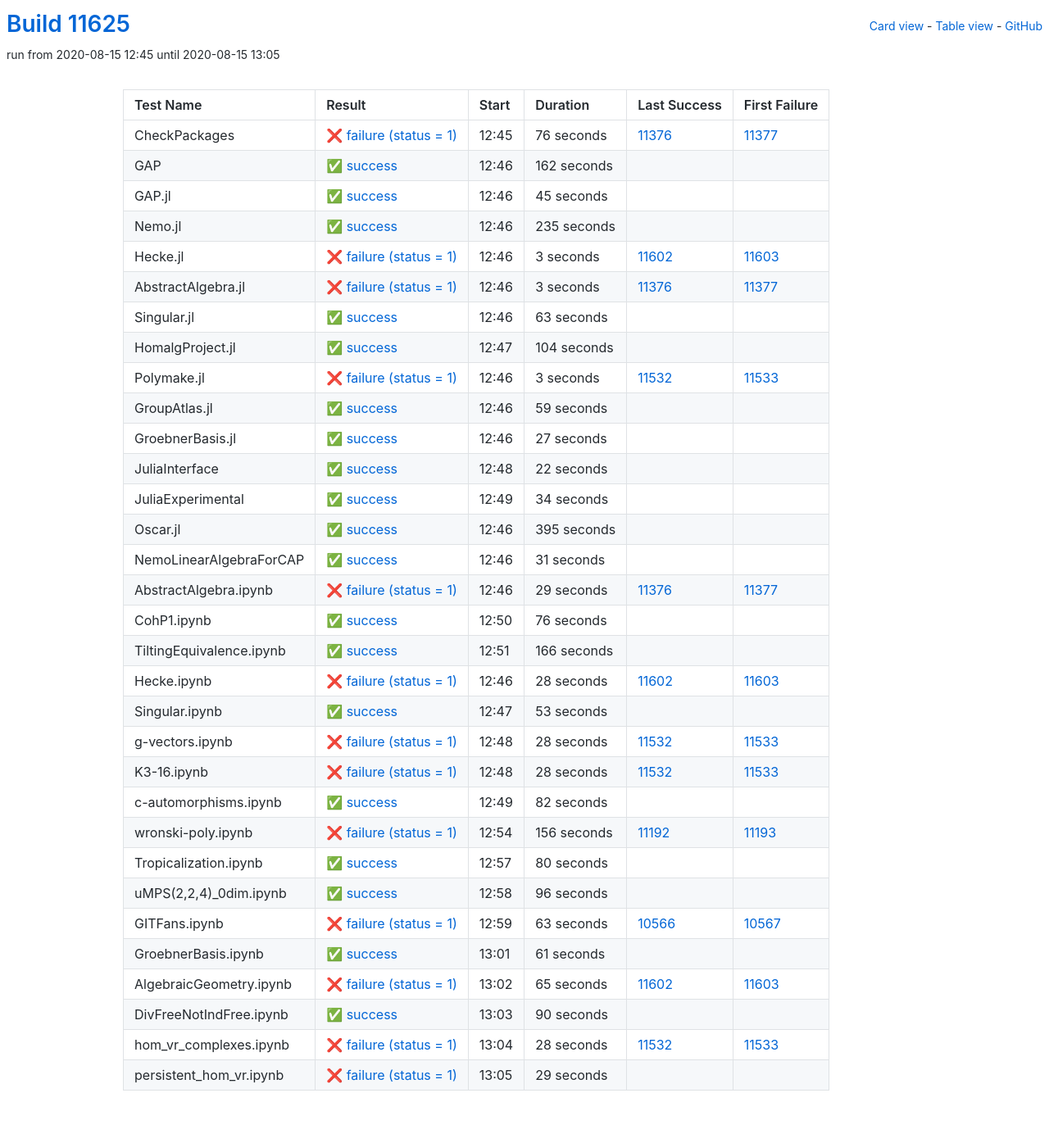
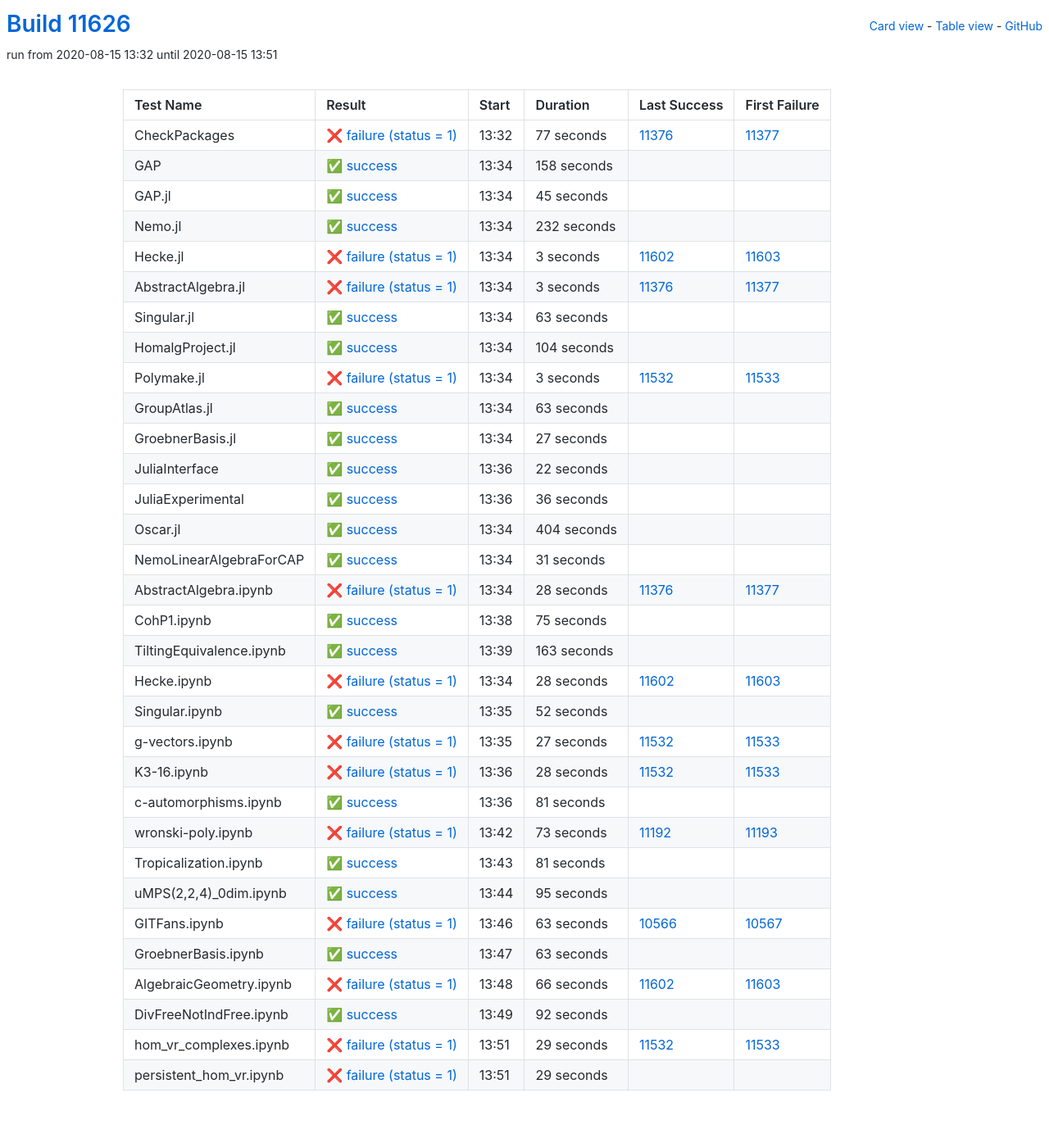
Before and after one commit to oscar-system/oscar-ci-status, a Jekyll site: the page built from table.html, in a window 1280 px wide. Shown: the whole page at 82% size. Built offline with Jekyll 4.4.1, drawn with Linux system fonts in a browser that asks for light colours.

Commit message:
Build #11626

```diff
--- a/_data/ci.yml
+++ b/_data/ci.yml
@@ -1,6 +1,6 @@
 ---
-build: 11625
-build_url: https://oscarci.mathematik.uni-kl.de/job/oscar/11625/
+build: 11626
+build_url: https://oscarci.mathematik.uni-kl.de/job/oscar/11626/
 job: oscar
 organization: oscar-system
 repo: oscar-ci-status
@@ -8,32 +8,32 @@
 tests:
 - name: CheckPackages
   id: checkpackages
-  log: https://oscarci.mathematik.uni-kl.de/job/oscar/11625/artifact/logs/build-11625/CheckPackages.log
-  start: 2020-08-15 12:45
+  log: https://oscarci.mathematik.uni-kl.de/job/oscar/11626/artifact/logs/build-11626/CheckPackages.log
+  start: 2020-08-15 13:32
   success: false
   exitcode: 1
   status: failure
-  duration: 76
+  duration: 77
   last_success: 11376
   last_success_url: https://oscarci.mathematik.uni-kl.de/job/oscar/11376/
   first_failure: 11377
   first_failure_url: https://oscarci.mathematik.uni-kl.de/job/oscar/11377/
 - name: GAP
   id: gap
-  log: https://oscarci.mathematik.uni-kl.de/job/oscar/11625/artifact/logs/build-11625/GAP.log
-  start: 2020-08-15 12:46
+  log: https://oscarci.mathematik.uni-kl.de/job/oscar/11626/artifact/logs/build-11626/GAP.log
+  start: 2020-08-15 13:34
   success: true
   exitcode: 0
   status: success
-  duration: 162
+  duration: 158
   last_success: false
   last_success_url:
   first_failure: false
   first_failure_url:
 - name: GAP.jl
   id: gap-jl
-  log: https://oscarci.mathematik.uni-kl.de/job/oscar/11625/artifact/logs/build-11625/GAP.jl.log
-  start: 2020-08-15 12:46
+  log: https://oscarci.mathematik.uni-kl.de/job/oscar/11626/artifact/logs/build-11626/GAP.jl.log
+  start: 2020-08-15 13:34
   success: true
   exitcode: 0
   status: success
@@ -44,20 +44,20 @@
   first_failure_url:
 - name: Nemo.jl
   id: nemo-jl
-  log: https://oscarci.mathematik.uni-kl.de/job/oscar/11625/artifact/logs/build-11625/Nemo.jl.log
-  start: 2020-08-15 12:46
+  log: https://oscarci.mathematik.uni-kl.de/job/oscar/11626/artifact/logs/build-11626/Nemo.jl.log
+  start: 2020-08-15 13:34
   success: true
   exitcode: 0
   status: success
-  duration: 235
+  duration: 232
   last_success: false
   last_success_url:
   first_failure: false
   first_failure_url:
 - name: Hecke.jl
   id: hecke-jl
-  log: https://oscarci.mathematik.uni-kl.de/job/oscar/11625/artifact/logs/build-11625/Hecke.jl.log
-  start: 2020-08-15 12:46
+  log: https://oscarci.mathematik.uni-kl.de/job/oscar/11626/artifact/logs/build-11626/Hecke.jl.log
+  start: 2020-08-15 13:34
   success: false
   exitcode: 1
   status: failure
@@ -68,8 +68,8 @@
   first_failure_url: https://oscarci.mathematik.uni-kl.de/job/oscar/11603/
 - name: AbstractAlgebra.jl
   id: abstractalgebra-jl
-  log: https://oscarci.mathematik.uni-kl.de/job/oscar/11625/artifact/logs/build-11625/AbstractAlgebra.jl.log
-  start: 2020-08-15 12:46
+  log: https://oscarci.mathematik.uni-kl.de/job/oscar/11626/artifact/logs/build-11626/AbstractAlgebra.jl.log
+  start: 2020-08-15 13:34
   success: false
   exitcode: 1
   status: failure
@@ -80,8 +80,8 @@
   first_failure_url: https://oscarci.mathematik.uni-kl.de/job/oscar/11377/
 - name: Singular.jl
   id: singular-jl
-  log: https://oscarci.mathematik.uni-kl.de/job/oscar/11625/artifact/logs/build-11625/Singular.jl.log
-  start: 2020-08-15 12:46
+  log: https://oscarci.mathematik.uni-kl.de/job/oscar/11626/artifact/logs/build-11626/Singular.jl.log
+  start: 2020-08-15 13:34
   success: true
   exitcode: 0
   status: success
@@ -92,8 +92,8 @@
   first_failure_url:
 - name: HomalgProject.jl
   id: homalgproject-jl
-  log: https://oscarci.mathematik.uni-kl.de/job/oscar/11625/artifact/logs/build-11625/HomalgProject.jl.log
-  start: 2020-08-15 12:47
+  log: https://oscarci.mathematik.uni-kl.de/job/oscar/11626/artifact/logs/build-11626/HomalgProject.jl.log
+  start: 2020-08-15 13:34
   success: true
   exitcode: 0
   status: success
@@ -104,8 +104,8 @@
   first_failure_url:
 - name: Polymake.jl
   id: polymake-jl
-  log: https://oscarci.mathematik.uni-kl.de/job/oscar/11625/artifact/logs/build-11625/Polymake.jl.log
-  start: 2020-08-15 12:46
+  log: https://oscarci.mathematik.uni-kl.de/job/oscar/11626/artifact/logs/build-11626/Polymake.jl.log
+  start: 2020-08-15 13:34
   success: false
   exitcode: 1
   status: failure
@@ -116,20 +116,20 @@
   first_failure_url: https://oscarci.mathematik.uni-kl.de/job/oscar/11533/
 - name: GroupAtlas.jl
   id: groupatlas-jl
-  log: https://oscarci.mathematik.uni-kl.de/job/oscar/11625/artifact/logs/build-11625/GroupAtlas.jl.log
-  start: 2020-08-15 12:46
+  log: https://oscarci.mathematik.uni-kl.de/job/oscar/11626/artifact/logs/build-11626/GroupAtlas.jl.log
+  start: 2020-08-15 13:34
   success: true
   exitcode: 0
   status: success
-  duration: 59
+  duration: 63
   last_success: false
   last_success_url:
   first_failure: false
   first_failure_url:
 - name: GroebnerBasis.jl
   id: groebnerbasis-jl
-  log: https://oscarci.mathematik.uni-kl.de/job/oscar/11625/artifact/logs/build-11625/GroebnerBasis.jl.log
-  start: 2020-08-15 12:46
+  log: https://oscarci.mathematik.uni-kl.de/job/oscar/11626/artifact/logs/build-11626/GroebnerBasis.jl.log
+  start: 2020-08-15 13:34
   success: true
   exitcode: 0
   status: success
@@ -140,8 +140,8 @@
   first_failure_url:
 - name: JuliaInterface
   id: juliainterface
-  log: https://oscarci.mathematik.uni-kl.de/job/oscar/11625/artifact/logs/build-11625/JuliaInterface.log
-  start: 2020-08-15 12:48
+  log: https://oscarci.mathematik.uni-kl.de/job/oscar/11626/artifact/logs/build-11626/JuliaInterface.log
+  start: 2020-08-15 13:36
   success: true
   exitcode: 0
   status: success
@@ -152,32 +152,32 @@
   first_failure_url:
 - name: JuliaExperimental
   id: juliaexperimental
-  log: https://oscarci.mathematik.uni-kl.de/job/oscar/11625/artifact/logs/build-11625/JuliaExperimental.log
-  start: 2020-08-15 12:49
+  log: https://oscarci.mathematik.uni-kl.de/job/oscar/11626/artifact/logs/build-11626/JuliaExperimental.log
+  start: 2020-08-15 13:36
   success: true
   exitcode: 0
   status: success
-  duration: 34
+  duration: 36
   last_success: false
   last_success_url:
   first_failure: false
   first_failure_url:
 - name: Oscar.jl
   id: oscar-jl
-  log: https://oscarci.mathematik.uni-kl.de/job/oscar/11625/artifact/logs/build-11625/Oscar.jl.log
-  start: 2020-08-15 12:46
+  log: https://oscarci.mathematik.uni-kl.de/job/oscar/11626/artifact/logs/build-11626/Oscar.jl.log
+  start: 2020-08-15 13:34
   success: true
   exitcode: 0
   status: success
-  duration: 395
+  duration: 404
   last_success: false
   last_success_url:
   first_failure: false
   first_failure_url:
 - name: NemoLinearAlgebraForCAP
   id: nemolinearalgebraforcap
-  log: https://oscarci.mathematik.uni-kl.de/job/oscar/11625/artifact/logs/build-11625/NemoLinearAlgebraForCAP.log
-  start: 2020-08-15 12:46
+  log: https://oscarci.mathematik.uni-kl.de/job/oscar/11626/artifact/logs/build-11626/NemoLinearAlgebraForCAP.log
+  start: 2020-08-15 13:34
   success: true
   exitcode: 0
   status: success
@@ -188,44 +188,44 @@
   first_failure_url:
 - name: AbstractAlgebra.ipynb
   id: abstractalgebra-ipynb
-  log: https://oscarci.mathematik.uni-kl.de/job/oscar/11625/artifact/logs/build-11625/AbstractAlgebra.ipynb.log
-  start: 2020-08-15 12:46
+  log: https://oscarci.mathematik.uni-kl.de/job/oscar/11626/artifact/logs/build-11626/AbstractAlgebra.ipynb.log
+  start: 2020-08-15 13:34
   success: false
   exitcode: 1
   status: failure
-  duration: 29
+  duration: 28
   last_success: 11376
   last_success_url: https://oscarci.mathematik.uni-kl.de/job/oscar/11376/
   first_failure: 11377
   first_failure_url: https://oscarci.mathematik.uni-kl.de/job/oscar/11377/
 - name: CohP1.ipynb
   id: cohp1-ipynb
-  log: https://oscarci.mathematik.uni-kl.de/job/oscar/11625/artifact/logs/build-11625/CohP1.ipynb.log
-  start: 2020-08-15 12:50
+  log: https://oscarci.mathematik.uni-kl.de/job/oscar/11626/artifact/logs/build-11626/CohP1.ipynb.log
+  start: 2020-08-15 13:38
   success: true
   exitcode: 0
   status: success
-  duration: 76
+  duration: 75
   last_success: false
   last_success_url:
   first_failure: false
   first_failure_url:
 - name: TiltingEquivalence.ipynb
   id: tiltingequivalence-ipynb
-  log: https://oscarci.mathematik.uni-kl.de/job/oscar/11625/artifact/logs/build-11625/TiltingEquivalence.ipynb.log
-  start: 2020-08-15 12:51
+  log: https://oscarci.mathematik.uni-kl.de/job/oscar/11626/artifact/logs/build-11626/TiltingEquivalence.ipynb.log
+  start: 2020-08-15 13:39
   success: true
   exitcode: 0
   status: success
-  duration: 166
+  duration: 163
   last_success: false
   last_success_url:
   first_failure: false
   first_failure_url:
 - name: Hecke.ipynb
   id: hecke-ipynb
-  log: https://oscarci.mathematik.uni-kl.de/job/oscar/11625/artifact/logs/build-11625/Hecke.ipynb.log
-  start: 2020-08-15 12:46
+  log: https://oscarci.mathematik.uni-kl.de/job/oscar/11626/artifact/logs/build-11626/Hecke.ipynb.log
+  start: 2020-08-15 13:34
   success: false
   exitcode: 1
   status: failure
@@ -236,32 +236,32 @@
   first_failure_url: https://oscarci.mathematik.uni-kl.de/job/oscar/11603/
 - name: Singular.ipynb
   id: singular-ipynb
-  log: https://oscarci.mathematik.uni-kl.de/job/oscar/11625/artifact/logs/build-11625/Singular.ipynb.log
-  start: 2020-08-15 12:47
+  log: https://oscarci.mathematik.uni-kl.de/job/oscar/11626/artifact/logs/build-11626/Singular.ipynb.log
+  start: 2020-08-15 13:35
   success: true
   exitcode: 0
   status: success
-  duration: 53
+  duration: 52
   last_success: false
   last_success_url:
   first_failure: false
   first_failure_url:
 - name: g-vectors.ipynb
   id: g-vectors-ipynb
-  log: https://oscarci.mathematik.uni-kl.de/job/oscar/11625/artifact/logs/build-11625/g-vectors.ipynb.log
-  start: 2020-08-15 12:48
+  log: https://oscarci.mathematik.uni-kl.de/job/oscar/11626/artifact/logs/build-11626/g-vectors.ipynb.log
+  start: 2020-08-15 13:35
   success: false
   exitcode: 1
   status: failure
-  duration: 28
+  duration: 27
   last_success: 11532
   last_success_url: https://oscarci.mathematik.uni-kl.de/job/oscar/11532/
   first_failure: 11533
   first_failure_url: https://oscarci.mathematik.uni-kl.de/job/oscar/11533/
 - name: K3-16.ipynb
   id: k3-16-ipynb
-  log: https://oscarci.mathematik.uni-kl.de/job/oscar/11625/artifact/logs/build-11625/K3-16.ipynb.log
-  start: 2020-08-15 12:48
+  log: https://oscarci.mathematik.uni-kl.de/job/oscar/11626/artifact/logs/build-11626/K3-16.ipynb.log
+  start: 2020-08-15 13:36
   success: false
   exitcode: 1
   status: failure
@@ -272,56 +272,56 @@
   first_failure_url: https://oscarci.mathematik.uni-kl.de/job/oscar/11533/
 - name: c-automorphisms.ipynb
   id: c-automorphisms-ipynb
-  log: https://oscarci.mathematik.uni-kl.de/job/oscar/11625/artifact/logs/build-11625/c-automorphisms.ipynb.log
-  start: 2020-08-15 12:49
+  log: https://oscarci.mathematik.uni-kl.de/job/oscar/11626/artifact/logs/build-11626/c-automorphisms.ipynb.log
+  start: 2020-08-15 13:36
   success: true
   exitcode: 0
   status: success
-  duration: 82
+  duration: 81
   last_success: false
   last_success_url:
   first_failure: false
   first_failure_url:
 - name: wronski-poly.ipynb
   id: wronski-poly-ipynb
-  log: https://oscarci.mathematik.uni-kl.de/job/oscar/11625/artifact/logs/build-11625/wronski-poly.ipynb.log
-  start: 2020-08-15 12:54
+  log: https://oscarci.mathematik.uni-kl.de/job/oscar/11626/artifact/logs/build-11626/wronski-poly.ipynb.log
+  start: 2020-08-15 13:42
   success: false
   exitcode: 1
   status: failure
-  duration: 156
+  duration: 73
   last_success: 11192
   last_success_url: https://oscarci.mathematik.uni-kl.de/job/oscar/11192/
   first_failure: 11193
   first_failure_url: https://oscarci.mathematik.uni-kl.de/job/oscar/11193/
 - name: Tropicalization.ipynb
   id: tropicalization-ipynb
-  log: https://oscarci.mathematik.uni-kl.de/job/oscar/11625/artifact/logs/build-11625/Tropicalization.ipynb.log
-  start: 2020-08-15 12:57
+  log: https://oscarci.mathematik.uni-kl.de/job/oscar/11626/artifact/logs/build-11626/Tropicalization.ipynb.log
+  start: 2020-08-15 13:43
   success: true
   exitcode: 0
   status: success
-  duration: 80
+  duration: 81
   last_success: false
   last_success_url:
   first_failure: false
   first_failure_url:
 - name: uMPS(2,2,4)_0dim.ipynb
   id: umps-2-2-4-0dim-ipynb
-  log: https://oscarci.mathematik.uni-kl.de/job/oscar/11625/artifact/logs/build-11625/uMPS-2-2-4-_0dim.ipynb.log
-  start: 2020-08-15 12:58
+  log: https://oscarci.mathematik.uni-kl.de/job/oscar/11626/artifact/logs/build-11626/uMPS-2-2-4-_0dim.ipynb.log
+  start: 2020-08-15 13:44
   success: true
   exitcode: 0
   status: success
-  duration: 96
+  duration: 95
   last_success: false
   last_success_url:
   first_failure: false
   first_failure_url:
 - name: GITFans.ipynb
   id: gitfans-ipynb
-  log: https://oscarci.mathematik.uni-kl.de/job/oscar/11625/artifact/logs/build-11625/GITFans.ipynb.log
-  start: 2020-08-15 12:59
+  log: https://oscarci.mathematik.uni-kl.de/job/oscar/11626/artifact/logs/build-11626/GITFans.ipynb.log
+  start: 2020-08-15 13:46
   success: false
   exitcode: 1
   status: failure
@@ -332,56 +332,56 @@
   first_failure_url: https://oscarci.mathematik.uni-kl.de/job/oscar/10567/
 - name: GroebnerBasis.ipynb
   id: groebnerbasis-ipynb
-  log: https://oscarci.mathematik.uni-kl.de/job/oscar/11625/artifact/logs/build-11625/GroebnerBasis.ipynb.log
-  start: 2020-08-15 13:01
+  log: https://oscarci.mathematik.uni-kl.de/job/oscar/11626/artifact/logs/build-11626/GroebnerBasis.ipynb.log
+  start: 2020-08-15 13:47
   success: true
   exitcode: 0
   status: success
-  duration: 61
+  duration: 63
   last_success: false
   last_success_url:
   first_failure: false
   first_failure_url:
 - name: AlgebraicGeometry.ipynb
   id: algebraicgeometry-ipynb
-  log: https://oscarci.mathematik.uni-kl.de/job/oscar/11625/artifact/logs/build-11625/AlgebraicGeometry.ipynb.log
-  start: 2020-08-15 13:02
+  log: https://oscarci.mathematik.uni-kl.de/job/oscar/11626/artifact/logs/build-11626/AlgebraicGeometry.ipynb.log
+  start: 2020-08-15 13:48
   success: false
   exitcode: 1
   status: failure
-  duration: 65
+  duration: 66
   last_success: 11602
   last_success_url: https://oscarci.mathematik.uni-kl.de/job/oscar/11602/
   first_failure: 11603
   first_failure_url: https://oscarci.mathematik.uni-kl.de/job/oscar/11603/
 - name: DivFreeNotIndFree.ipynb
   id: divfreenotindfree-ipynb
-  log: https://oscarci.mathematik.uni-kl.de/job/oscar/11625/artifact/logs/build-11625/DivFreeNotIndFree.ipynb.log
-  start: 2020-08-15 13:03
+  log: https://oscarci.mathematik.uni-kl.de/job/oscar/11626/artifact/logs/build-11626/DivFreeNotIndFree.ipynb.log
+  start: 2020-08-15 13:49
   success: true
   exitcode: 0
   status: success
-  duration: 90
+  duration: 92
   last_success: false
   last_success_url:
   first_failure: false
   first_failure_url:
 - name: hom_vr_complexes.ipynb
   id: hom-vr-complexes-ipynb
-  log: https://oscarci.mathematik.uni-kl.de/job/oscar/11625/artifact/logs/build-11625/hom_vr_complexes.ipynb.log
-  start: 2020-08-15 13:04
+  log: https://oscarci.mathematik.uni-kl.de/job/oscar/11626/artifact/logs/build-11626/hom_vr_complexes.ipynb.log
+  start: 2020-08-15 13:51
   success: false
   exitcode: 1
   status: failure
-  duration: 28
+  duration: 29
   last_success: 11532
   last_success_url: https://oscarci.mathematik.uni-kl.de/job/oscar/11532/
   first_failure: 11533
   first_failure_url: https://oscarci.mathematik.uni-kl.de/job/oscar/11533/
 - name: persistent_hom_vr.ipynb
   id: persistent-hom-vr-ipynb
-  log: https://oscarci.mathematik.uni-kl.de/job/oscar/11625/artifact/logs/build-11625/persistent_hom_vr.ipynb.log
-  start: 2020-08-15 13:05
+  log: https://oscarci.mathematik.uni-kl.de/job/oscar/11626/artifact/logs/build-11626/persistent_hom_vr.ipynb.log
+  start: 2020-08-15 13:51
   success: false
   exitcode: 1
   status: failure
```
Also changed, not shown: README.md.
